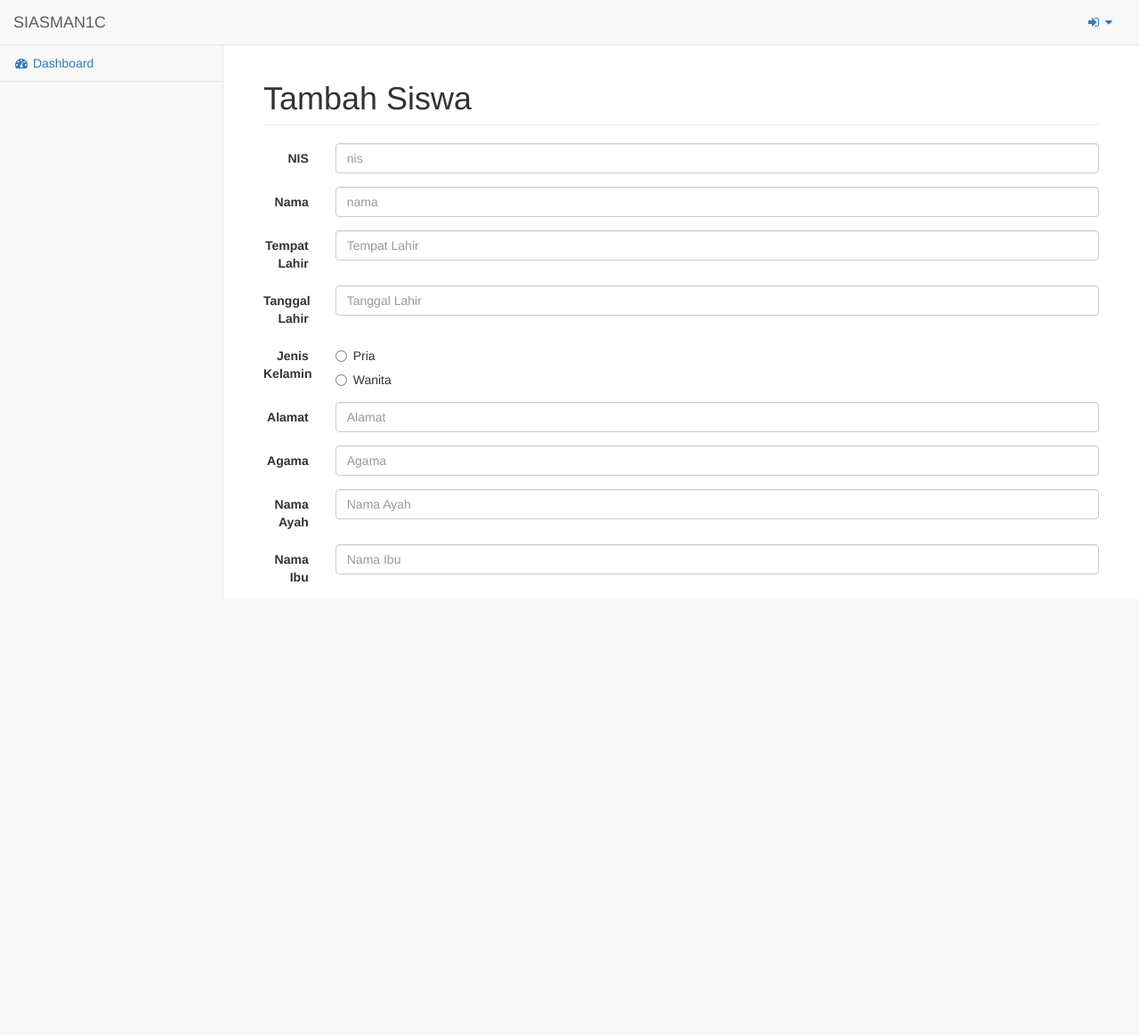
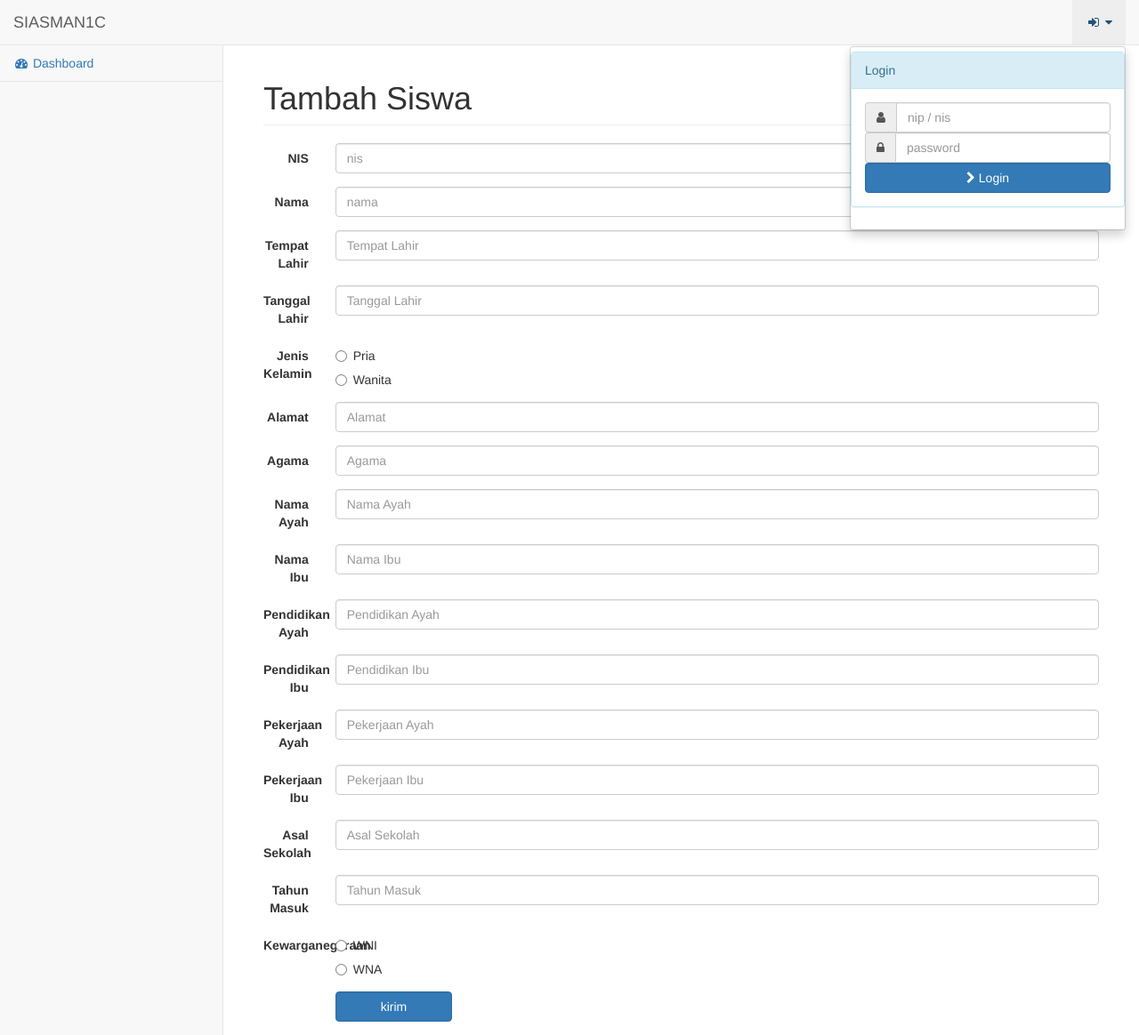
Before and after one commit to imansaiki/siasman1c, a CodeIgniter app: page /siasman1c/siswa/tambahsiswa in a window 1280 px wide, after a click that opens the changed part. Shown: the whole page at 89% size. Before the commit the page ends 674 px from the top, so only its background shows below. Run offline with CodeIgniter, Linux system fonts and the light colour scheme; some libraries are stand-ins or nearby versions.

Commit message:
24/01/2017

```diff
--- a/application/controllers/Akun.php
+++ b/application/controllers/Akun.php
@@ -38,7 +38,7 @@
 				$this->session->set_flashdata('message','<div class="alert alert-danger" role="alert">'
 														.validation_errors().
 														'</div>');
-				redirect('akun');
+				redirect(base_url('akun'));
 			}else{
 				$login_s= array(
 						'id'=>$this->input->post('id'),
--- a/application/controllers/Siswa.php
+++ b/application/controllers/Siswa.php
@@ -11,7 +11,117 @@
 	}
 	function tambahSiswa(){
 		if(!empty($this->input->post('submit'))){
+			$config = array(
+					array(
+							'field' => 'nis',
+							'label' => 'nis',
+							'rules' => 'required',
+							'errors' => array(
+									'required' => '%s tidak boleh kosong',),
 
+					),
+					array(
+							'field' => 'nama',
+							'label' => 'nama',
+							'rules' => 'required',
+							'errors' => array('required' => '%s tidak boleh kosong',),
+					),
+					array(
+							'field' => 'tmptlahir',
+							'label' => 'Tempat Lahir',
+							'errors' => array('required' => '%s tidak boleh kosong',),
+					),
+					array(
+							'field' => 'tgllahir',
+							'label' => 'Tanggal Lahir',
+							'errors' => array('required' => '%s tidak boleh kosong',),
+					),
+					array(
+							'field' => 'jkelamin',
+							'label' => 'Jenis Kelamin',
+							'rules' => 'required',
+							'errors' => array('required' => '%s tidak boleh kosong',),
+					),
+					array(
+							'field' => 'alamat',
+							'label' => 'Alamat',
+							'errors' => array('required' => '%s tidak boleh kosong',),
+					),
+					array(
+							'field' => 'nayah',
+							'label' => 'Nama Ayah',
+							'rules' => 'required',
+							'errors' => array('required' => '%s tidak boleh kosong',),
+					),
+					array(
+							'field' => 'nibu',
+							'label' => 'Nama Ibu',
+							'rules' => 'required',
+							'errors' => array('required' => '%s tidak boleh kosong',),
+					),
+					array(
+							'field' => 'pdayah',
+							'label' => 'Pendidikan Ayah',
+							'errors' => array('required' => '%s tidak boleh kosong',),
+					),
+					array(
+							'field' => 'pdibu',
+							'label' => 'Pendidikan Ibu',
+							'errors' => array('required' => '%s tidak boleh kosong',),
+					),
+					array(
+							'field' => 'pkayah',
+							'label' => 'Pekerjaan Ayah',
+							'errors' => array('required' => '%s tidak boleh kosong',),
+					),
+					array(
+							'field' => 'pkibu',
+							'label' => 'Pekerjaan Ibu',
+							'errors' => array('required' => '%s tidak boleh kosong',),
+					),
+					array(
+							'field' => 'asekolah',
+							'label' => 'Asal Sekolah',
+							'errors' => array('required' => '%s tidak boleh kosong',),
+					),
+					array(
+							'field' => 'thnmasuk',
+							'label' => 'Tahun Masuk',
+							'errors' => array('required' => '%s tidak boleh kosong',),
+					),
+					array(
+							'field' => 'kwnegara',
+							'label' => 'Kewarganegaraan',
+							'rules' => 'required',
+							'errors' => array('required' => '%s tidak boleh kosong',),
+					),
+			);
+			$this->form_validation->set_rules($config);
+			if ($this->form_validation->run() == FALSE){
+				$this->session->set_flashdata('message','<div class="alert alert-danger" role="alert">'.validation_errors().'</div>');
+				redirect(base_url('siswa/tambahsiswa2'));
+			}else{
+				$nis=$this->input->post('nis');
+				$thn_masuk=$this->input->post('id');
+				$data_siswa= array(
+						'nis'=>$nis,
+						'nama'=>$this->input->post('nama'),
+						'tempat_lahir'=>$this->input->post('tmptlahir'),
+						'tanggal_lahir'=>$this->input->post('tgllahir'),
+						'kelamin'=>$this->input->post('jkelamin'),
+						'alamat'=>$this->input->post('alamat'),
+						'agama'=>$this->input->post('agama'),
+						'nama_ayah'=>$this->input->post('nayah'),
+						'nama_ibu'=>$this->input->post('nibu'),
+						'pendidikan_ayah'=>$this->input->post('pdayah'),
+						'pendidikan_ibu'=>$this->input->post('pdibu'),
+						'pekerjaan_ayah'=>$this->input->post('pkayah'),
+						'pekerjaan_ibu'=>$this->input->post('pkibu'),
+						'asal_sekolah'=>$this->input->post('asekolah'),
+						'tahun_masuk'=>$thn_masuk,
+						'kewarganegaraan'=>$this->input->post('kwnegara')
+				);
+			}
 		}else{
 			$this->load->view('head');
 			$this->load->view('FormTambahSiswa');
--- a/application/views/DaftarGuru.php
+++ b/application/views/DaftarGuru.php
@@ -17,7 +17,7 @@
 			<div class="row">
 
 					<div class="form-group">
-						<a  href=<?php echo base_url('Siswa/tambahSiswa');?>><i class="fa fa-plus "></i> <b>Tambah Siswa</b></a>
+						<a  href=<?php echo base_url('Guru/tambahGuru');?>><i class="fa fa-plus "></i> <b>Tambah Guru</b></a>
 					</div>
 
 			</div>
@@ -186,7 +186,7 @@
 <!-- /.Tabel akun -->
 <!-- jQuery -->
 
-<script src="<?php echo base_url();?>assets/js/jquery-3.1.1.min.js"></script>
+
 <script src="https://cdn.datatables.net/1.10.13/js/jquery.dataTables.min.js"></script>
 <script src="https://cdn.datatables.net/1.10.13/js/dataTables.bootstrap.min.js"></script>
 
--- a/application/views/DaftarSiswa.php
+++ b/application/views/DaftarSiswa.php
@@ -182,7 +182,7 @@
 <!-- /.Tabel akun -->
 <!-- jQuery -->
 
-<script src="<?php echo base_url();?>assets/js/jquery-3.1.1.min.js"></script>
+
 <script src="https://cdn.datatables.net/1.10.13/js/jquery.dataTables.min.js"></script>
 <script src="https://cdn.datatables.net/1.10.13/js/dataTables.bootstrap.min.js"></script>
 
--- a/application/views/FormTambahSiswa.php
+++ b/application/views/FormTambahSiswa.php
@@ -13,7 +13,7 @@
 					echo $message;
 				}
 			?>
-			<form class="form-horizontal" action="">
+			<form class="form-horizontal" action="<?php echo base_url('siswa/tambahsiswa');?>" method="post">
 				<div class="form-group">
 					<label class="control-label col-md-1" for="nis">NIS</label>
 					<div class="col-md-11" >
@@ -27,25 +27,25 @@
 					</div>
 				</div>
 				<div class="form-group">
-					<label class="control-label col-md-1" for="tempatlahir">Tempat Lahir</label>
+					<label class="control-label col-md-1" for="tmptlahir">Tempat Lahir</label>
 					<div class="col-md-11" >
-						<input class="form-control" placeholder="Tempat Lahir"  name="tempatlahir" type="text" />
+						<input class="form-control" placeholder="Tempat Lahir"  name="tmptlahir" type="text" />
 					</div>
 				</div>
 				<div class="form-group">
-					<label class="control-label col-md-1" for="tanggallahir">Tanggal Lahir</label>
+					<label class="control-label col-md-1" for="tgllahir">Tanggal Lahir</label>
 					<div class="col-md-11" >
-						<input class="form-control" placeholder="Tanggal Lahir"  name="tanggallahir" type="text" />
+						<input class="form-control" placeholder="Tanggal Lahir"  name="tgllahir" type="text" />
 					</div>
 				</div>
 				<div class="form-group">
-					<label class="control-label col-md-1" for="jeniskelamin">Jenis Kelamin</label>
+					<label class="control-label col-md-1" for="jkelamin">Jenis Kelamin</label>
 					<div class="col-md-11" >
 						<div class="radio">
-  							<label><input type="radio" name="jeniskelamin" value="Pria">Pria</label>
+  							<label><input type="radio" name="jkelamin" value="Pria">Pria</label>
 						</div>
 						<div class="radio">
-  							<label><input type="radio" name="jeniskelamin" value="Wanita">Wanita</label>
+  							<label><input type="radio" name="jkelamin" value="Wanita">Wanita</label>
 						</div>
 					</div>
 				</div>
@@ -62,15 +62,68 @@
 					</div>
 				</div>
 				<div class="form-group">
-					<label class="control-label col-md-1" for="namaayah">Nama Ayah</label>
+					<label class="control-label col-md-1" for="nayah">Nama Ayah</label>
 					<div class="col-md-11" >
-						<input class="form-control" placeholder="Nama Ayah"  name="namaayah" type="text" />
+						<input class="form-control" placeholder="Nama Ayah"  name="nayah" type="text" />
 					</div>
 				</div>
 				<div class="form-group">
-					<label class="control-label col-md-1" for="namaibu">Nama Ibu</label>
+					<label class="control-label col-md-1" for="nibu">Nama Ibu</label>
 					<div class="col-md-11" >
-						<input class="form-control" placeholder="Nama Ibu"  name="namaibu" type="text" />
+						<input class="form-control" placeholder="Nama Ibu"  name="nibu" type="text" />
+					</div>
+				</div>
+				<div class="form-group">
+					<label class="control-label col-md-1" for="pdayah">Pendidikan Ayah</label>
+					<div class="col-md-11" >
+						<input class="form-control" placeholder="Pendidikan Ayah"  name="pdayah" type="text" />
+					</div>
+				</div>
+				<div class="form-group">
+					<label class="control-label col-md-1" for="pdibu">Pendidikan Ibu</label>
+					<div class="col-md-11" >
+						<input class="form-control" placeholder="Pendidikan Ibu"  name="pdibu" type="text" />
+					</div>
+				</div>
+				<div class="form-group">
+					<label class="control-label col-md-1" for="pkayah">Pekerjaan Ayah</label>
+					<div class="col-md-11" >
+						<input class="form-control" placeholder="Pekerjaan Ayah"  name="pkayah" type="text" />
+					</div>
+				</div>
+				<div class="form-group">
+					<label class="control-label col-md-1" for="pkibu">Pekerjaan Ibu</label>
+					<div class="col-md-11" >
+						<input class="form-control" placeholder="Pekerjaan Ibu"  name="pkibu" type="text" />
+					</div>
+				</div>
+				<div class="form-group">
+					<label class="control-label col-md-1" for="asekolah">Asal Sekolah</label>
+					<div class="col-md-11" >
+						<input class="form-control" placeholder="Asal Sekolah"  name="asekolah" type="text" />
+					</div>
+				</div>
+				<div class="form-group">
+					<label class="control-label col-md-1" for="thnmasuk">Tahun Masuk</label>
+					<div class="col-md-11" >
+						<input class="form-control" placeholder="Tahun Masuk"  name="thnmasuk" type="text" />
+					</div>
+				</div>
+				<div class="form-group">
+					<label class="control-label col-md-1" for="kwnegara">Kewarganegaraan</label>
+					<div class="col-md-11" >
+						<div class="radio">
+  							<label><input type="radio" name="kwnegara" value="WNI">WNI</label>
+						</div>
+						<div class="radio">
+  							<label><input type="radio" name="kwnegara" value="WNA">WNA</label>
+						</div>
+					</div>
+				</div>
+				<div class="form-group">
+					<div class="col-md-2 col-md-offset-1">
+						<input type="hidden" value="submit" name="submit">
+						<input type="submit" value="kirim" class="form-control btn-primary">
 					</div>
 				</div>
 			</form>
--- a/application/views/foot.php
+++ b/application/views/foot.php
@@ -1,6 +1,7 @@
 
 	<foot>
 	<!-- jQuery -->
+
     <!-- <script src="<?php echo base_url();?>assets/js/jquery-3.1.1.min.js"></script> -->
     <!-- Bootstrap Core JavaScript -->
     <script src="<?php echo base_url();?>assets/js/bootstrap.min.js"></script>
--- a/application/views/head.php
+++ b/application/views/head.php
@@ -163,3 +163,4 @@
             </div>
 	</nav>
 </div>
+<script src="<?php echo base_url();?>assets/js/jquery-3.1.1.min.js"></script>
```
Also changed, not shown: application/views/FormTambahGuru.php (added, +107 -0 lines), application/views/FormLogin.php (line endings or trailing spaces).
